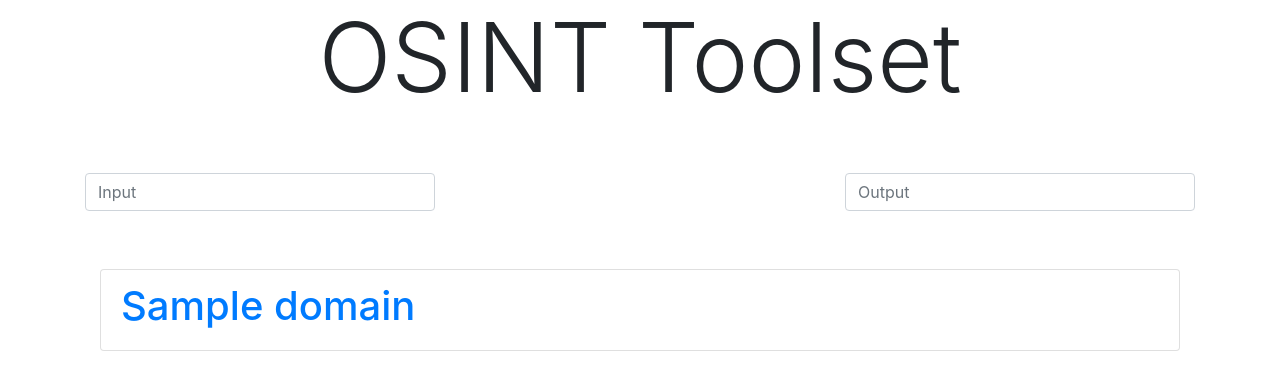
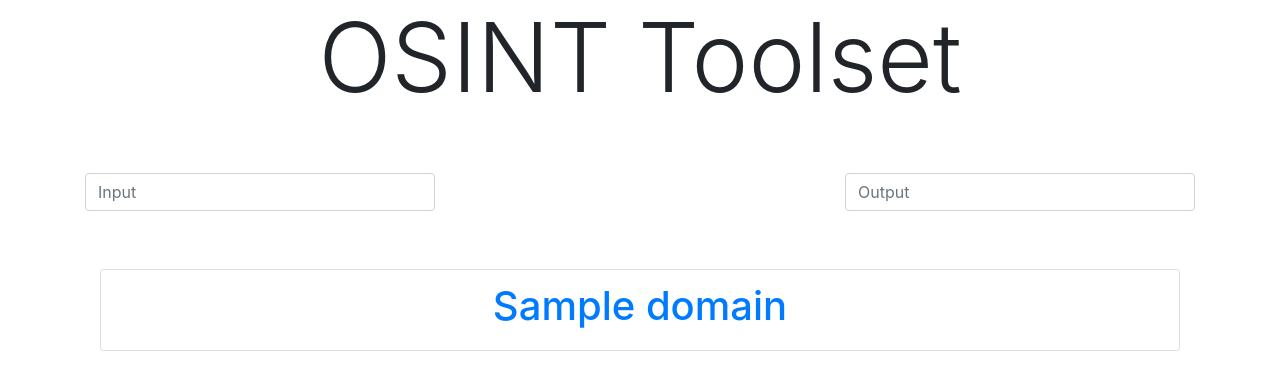
Before and after one commit to lwtct/osint-tool-v1, a Flask app: template templates/index.jinja in a window 1280 px wide. Shown: the top 390 px of the page. Run offline with Flask 2, Linux system fonts and the light colour scheme; the template is opened without the code that fills it: most values are stand-ins (such as "Sample title", 1, 10 or a date in 2020); some libraries are stand-ins or nearby versions.

Commit message:
Some Styling

```diff
--- a/app.py
+++ b/app.py
@@ -44,7 +44,7 @@ def search_database(input_number, output_number):
                         pav_list.append(pav)  # adds the URL to the output list
                         dom_list.append(urlparse(pav).netloc.replace("www.","").split(".")[0].capitalize())
                         des = purpose
-                        des = des.replace("'purpose': '", "")  # removes unnecessary part and just leaves the description
+                        des = des.replace("'purpose': '", "").capitalize()  # removes unnecessary part and just leaves the description
                         des_list.append(des)  # adds the description to the output list
                     else:
                         pass
--- a/templates/index.jinja
+++ b/templates/index.jinja
@@ -55,9 +55,9 @@
                 <ul class="list-group" style="margin-top:50px">
                     {% for x in range(link_list|length) %}
                     <li class="panel-heading{{x}} list-group-item" data-toggle="collapse" data-target="#collapseExample" aria-expanded="false" aria-controls="collapseExample">
-                        <a class="panel-heading{{x}}" href="{{link_list[x]}}"><h1>{{domain_list[x]}}<h1></a>
+                        <a class="panel-heading{{x}}" href="{{link_list[x]}}"><h1 style="text-align:center">{{domain_list[x]}}<h1></a>
                         <div style="display:none" class="panel-heading{{x}} panel-collapse{{x}}" id="collapseExample">
-                                <h3 class="panel-heading{{x}}">{{desc_list[x]}}<h3>
+                                <h3 class="panel-heading{{x}}" style="text-align:center">{{desc_list[x]}}<h3>
                         </div>
                     </li>
                     {% endfor %}
```
